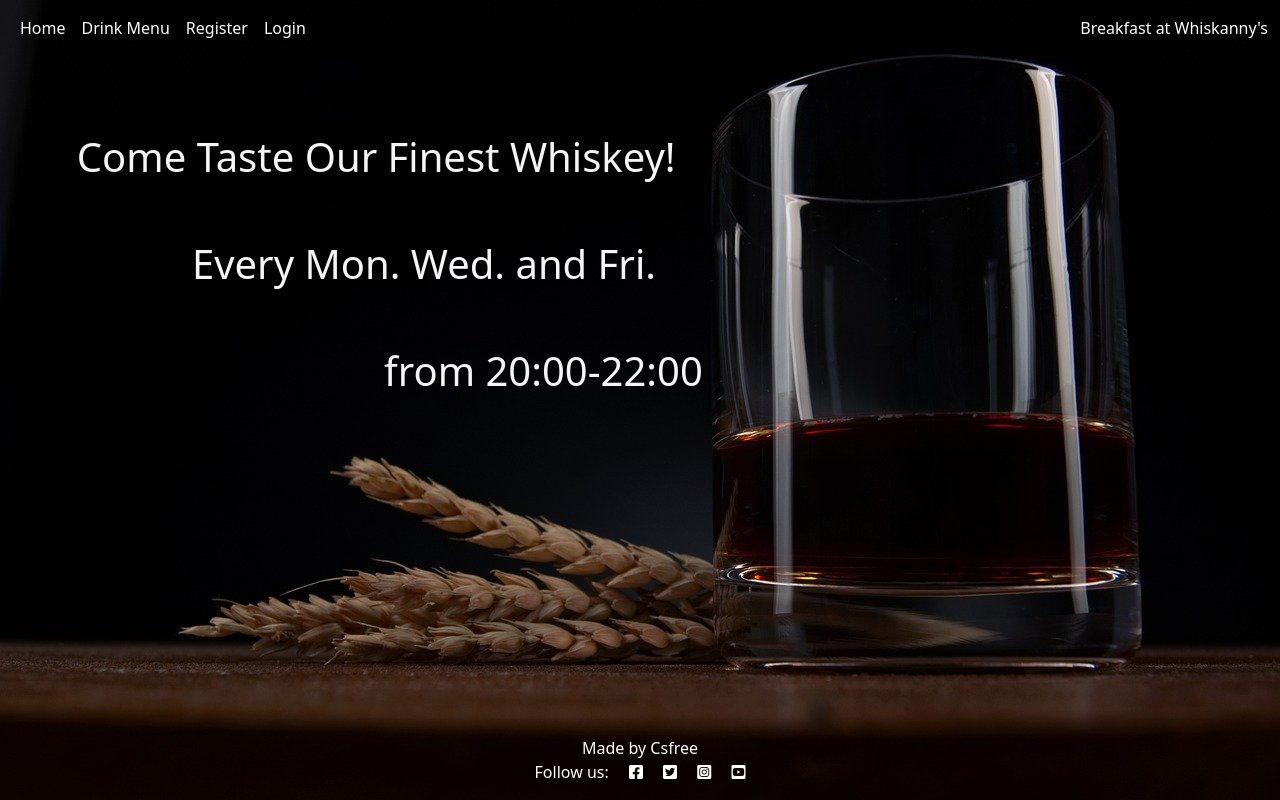
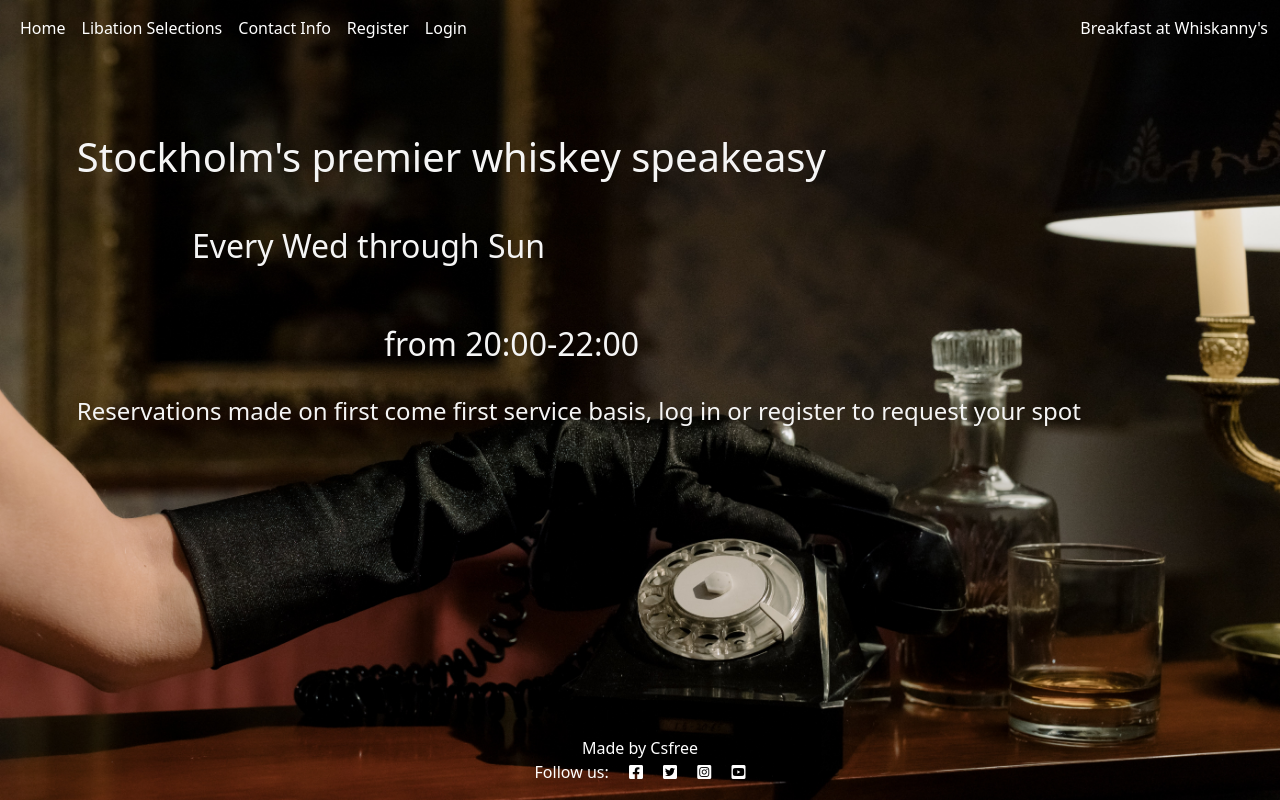
Before and after one commit to Code-Institute-Submissions/csfree87-project4whiskey_JuneResub, a Django app: page / in a window 1280 px wide. Run offline with Django 3.2, Linux system fonts and the light colour scheme.

Commit message:
Changess

```diff
--- a/booking/urls.py
+++ b/booking/urls.py
@@ -5,9 +5,7 @@ urlpatterns = [
 
     path('', views.home, name='home'),
     path('menu/', views.menu, name='menu'),
+    path('contact/', views.contact, name='contact'),
     path('bookings/', views.bookings, name='bookings'),
-    path('booking_detail/', views.detail, name='booking_detail'),
-    path('booking_form/', views.form, name='booking_form'),
-    path('booking_list/', views.list, name='booking_list'),
 
 ]
--- a/booking/views.py
+++ b/booking/views.py
@@ -6,20 +6,15 @@ def home(request):
 
 
 def menu(request):
+
     return render(request, 'menu.html')
 
 
 def bookings(request):
+
     return render(request, 'bookings.html')
 
 
-def detail(request):
-    return render(request, 'booking_detail.html')
+def contact(request):
 
-
-def form(request):
-    return render(request, 'booking_form.html')
-
-
-def list(request):
-    return render(request, 'booking_list.html')
+    return render(request, 'contact.html')
--- a/static/css/style.css
+++ b/static/css/style.css
@@ -1,5 +1,5 @@
 body {
-    background-image: url("../media/pexels-cottonbro-7322134.jpg");
+    background-image: url("../media/glove.jpg");
     background-size: 100%;
     background-repeat: no-repeat;
     position: relative;
@@ -7,8 +7,8 @@ body {
     padding-bottom: -1%;
 }
 
-body, .menu {
-    background-image: url("../media/drink-7068737_1280.jpg");
+.menu {
+    background-image: url("../media/drink.jpg");
     background-size: 100%;
     background-repeat: no-repeat;
     position: relative;
@@ -173,7 +173,7 @@ body, .menu {
 #center-about {
     color: whitesmoke;
     z-index: 1;
-    padding-top: 4%;
+    padding-top: 3%;
     padding-left: 15%;
 }
 
@@ -181,6 +181,12 @@ body, .menu {
     color: whitesmoke;
     z-index: 1;
     padding-top: 6%;
+    padding-left: 6%;
+}
+
+#disclaimer {
+    color: whitesmoke;
+    padding-top: 2%;
     padding-left: 6%;
 }
 
--- a/templates/base.html
+++ b/templates/base.html
@@ -16,7 +16,7 @@
   <script src="https://cdn.jsdelivr.net/npm/bootstrap@5.0.1/dist/js/bootstrap.bundle.min.js"
     integrity="sha384-gtEjrD/SeCtmISkJkNUaaKMoLD0//ElJ19smozuHV6z3Iehds+3Ulb9Bn9Plx0x4" crossorigin="anonymous">
   </script>
-  <link rel="stylesheet" href="{% static 'css/style.css' %}">
+  <link rel="stylesheet" type="text/css" href="{% static 'css/style.css' %}">
   <link rel="shortcut icon" href="#">
 </head>
 
@@ -36,11 +36,14 @@
                         <a class="nav-link active text-white" href="{% url 'home' %}">Home</a>
                     </li>
                     <li class="nav-item">
-                        <a class="nav-link text-white" href="{% url 'menu' %}">Drink Menu</a>
+                        <a class="nav-link text-white" href="{% url 'menu' %}">Libation Selections</a>
+                    </li>
+                    <li class="nav-item">
+                        <a class="nav-link text-white" href="{% url 'contact' %}">Contact Info</a>
                     </li>
                     {% if user.is_authenticated %}
                     <li class="nav-item">
-                      <a class="nav-link text-white" href="{% url 'booking_form' %}">Reservations</a>
+                      <a class="nav-link text-white" href="{% url 'bookings' %}">Reservations</a>
                     </li>
                     <li class="nav-item">
                         <a class="nav-link text-white" href="{% url 'account_logout' %}">Logout</a>
--- a/templates/home.html
+++ b/templates/home.html
@@ -3,9 +3,10 @@
 {% block content %}
 
 <div>
-    <h1 id="left-about">Come Taste Our Finest Whiskey!</h1>
-    <h1 id="center-about">Every Mon. Wed. and Fri.</h2>
-    <h1 id="right-about">from 20:00-22:00</h3>
+    <h1 id="left-about">Stockholm's premier whiskey speakeasy</h1>
+    <h2 id="center-about">Every Wed through Sun</h2>
+    <h2 id="right-about">from 20:00-22:00</h3>
+    <h4 id="disclaimer">Reservations made on first come first service basis, log in or register to request your spot</h4>
 </div>
 
 {% endblock %}
--- a/templates/menu.html
+++ b/templates/menu.html
@@ -43,5 +43,6 @@
         </div>
     </div>
 
+</body>
 
     {% endblock %}
```
Also changed, not shown: booking/forms.py (added, +11 -0 lines), booking/models.py (added, +22 -0 lines), templates/booking_detail.html (deleted, +0 -7 lines), templates/booking_form.html (deleted, +0 -13 lines), templates/booking_list.html (deleted, +0 -13 lines), templates/contact.html (added, +11 -0 lines), static/media/drink.jpg (renamed from static/media/drink-7068737_1280.jpg), static/media/glove.jpg (renamed from static/media/pexels-cottonbro-7322134.jpg).
